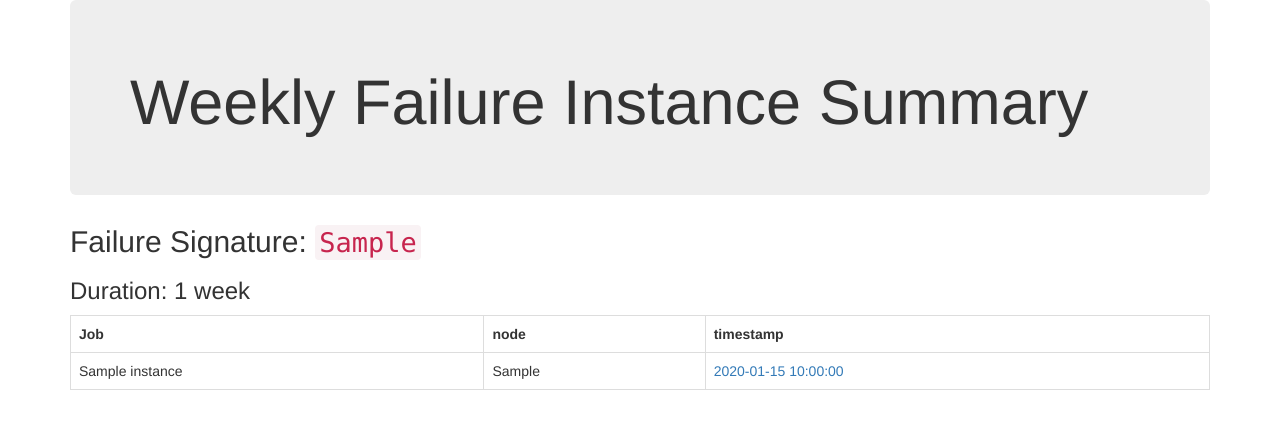
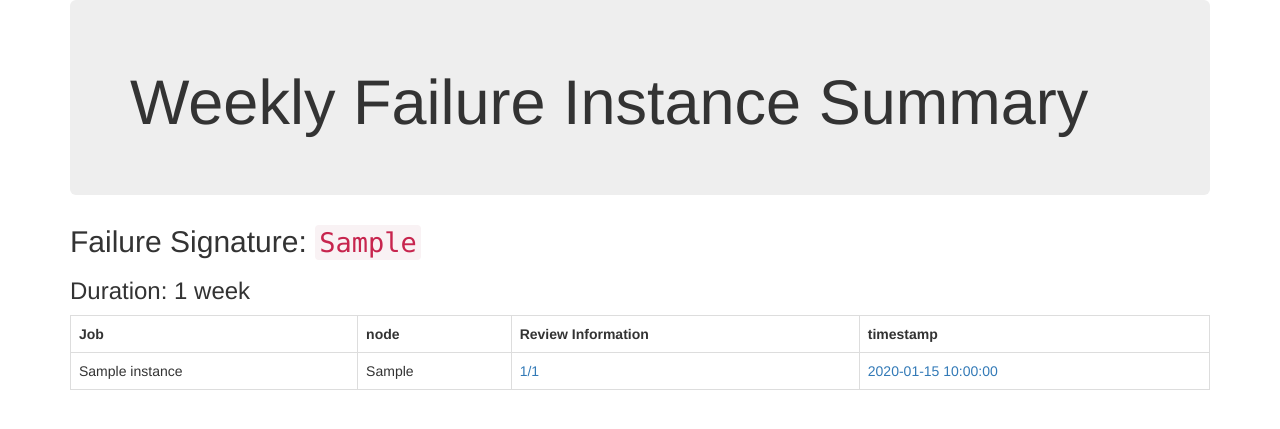
Before and after one commit to smitthakkar96/fstat, a Flask app: page /weeks/1/failure/1 in a window 1280 px wide. Shown: the top 429 px of the page. Run offline with Flask 2, Linux system fonts and the light colour scheme; tables that the repository leaves empty hold one stand-in row (values such as "Sample post"); some libraries are stand-ins or nearby versions.

Commit message:
Display the review information

```diff
--- a/fstat/templates/failure_instance.html
+++ b/fstat/templates/failure_instance.html
@@ -20,6 +20,7 @@
       <tr>
         <th>Job</th>
         <th>node</th>
+        <th>Review Information</th>
         <th>timestamp</th>
       </tr>
       </tr>
@@ -27,6 +28,7 @@
       <tr>
         <td>{{ f.job_name }}</td>
         <td>{{ f.node }}</td>
+        <td>{% if f.review %}<a href="https://review.gluster.org/{{ f.review }}">{{ f.review }}/{{ f.patchset }}</a>{% endif %}</td>
         <td><a href="{{ f.url }}">{{ f.timestamp }}</a></td>
       <tr>
       {% endfor %}
```
